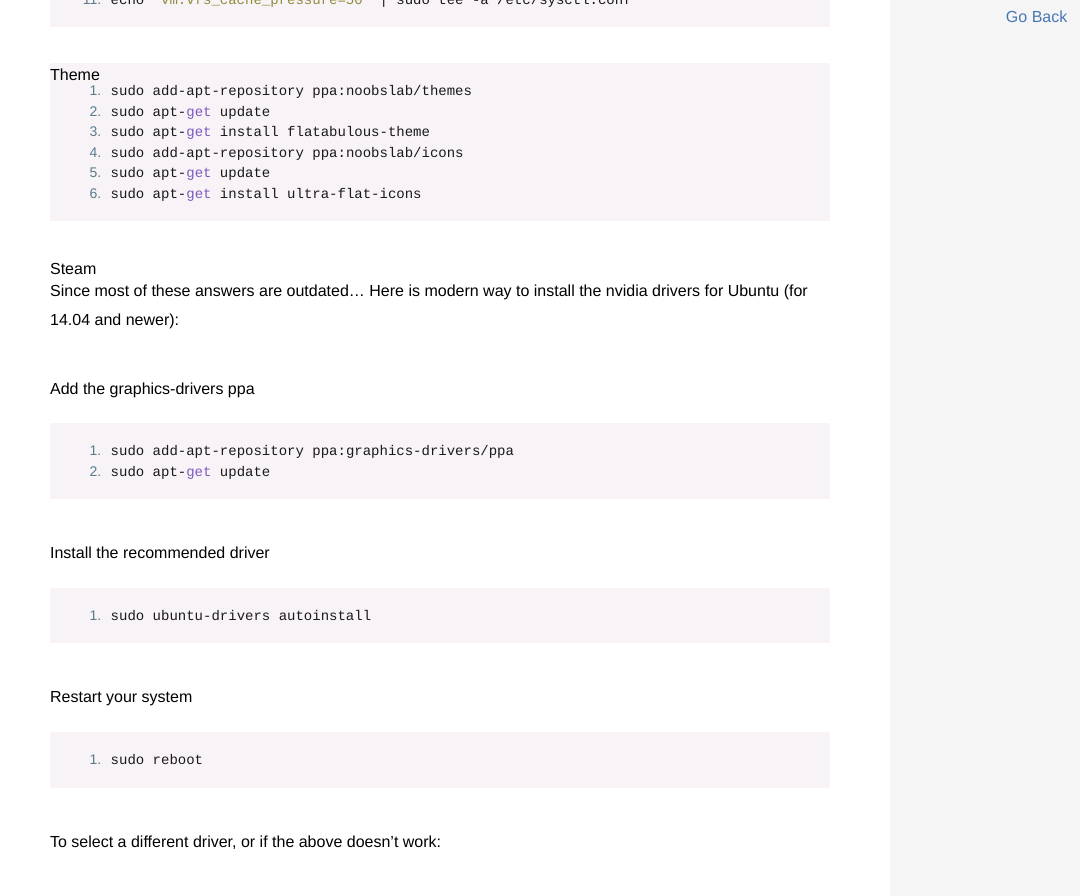
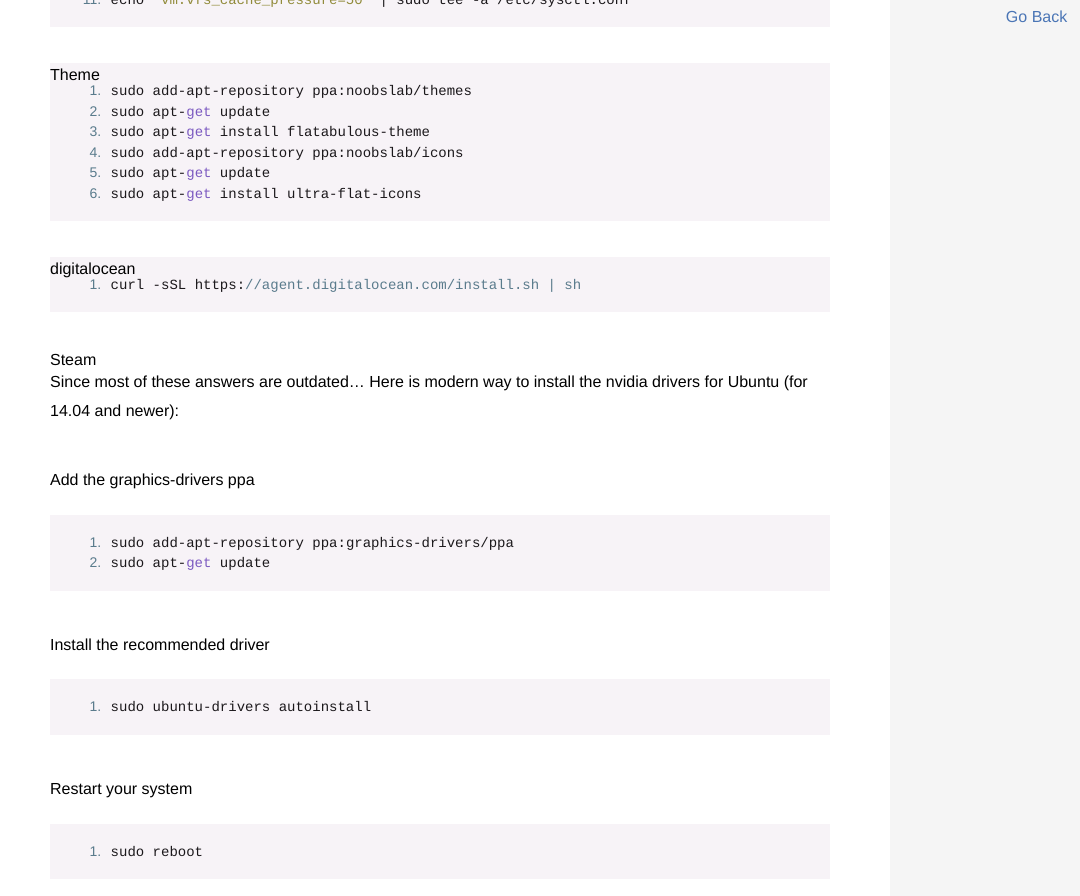
Before and after one commit to WMXPY/blog.mengw.io, a Jekyll site: the page built from _posts/linux/2017-03-13-Ubuntu-Install-Guide.md, in a window 1280 px wide and 900 px high, scrolled down 463 px. Shown: the top 896 px of the window, without its empty margins (200-1280 px from the left). Built offline with Jekyll 4.4.1, drawn with Linux system fonts in a browser that asks for light colours.

Commit message:
add digital ocean

````diff
--- a/_posts/linux/2017-03-13-Ubuntu-Install-Guide.md
+++ b/_posts/linux/2017-03-13-Ubuntu-Install-Guide.md
@@ -32,6 +32,12 @@ sudo apt-get install flatabulous-theme
 sudo add-apt-repository ppa:noobslab/icons
 sudo apt-get update
 sudo apt-get install ultra-flat-icons
+```
+
+# digitalocean
+
+```bash
+curl -sSL https://agent.digitalocean.com/install.sh | sh
 ```
 
 # Steam
````
